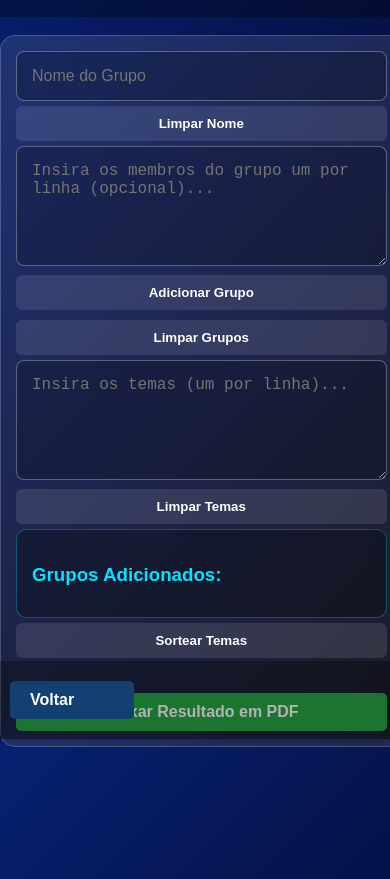
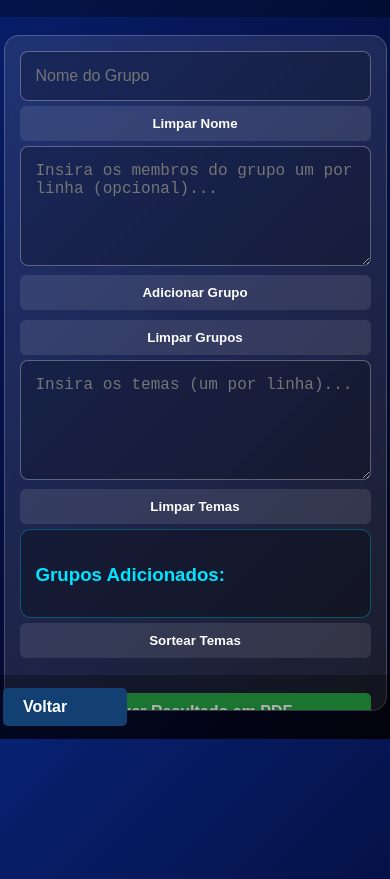
Before and after one commit to aquiliviomaria/RandTeam_Sorteio_Inteligente, a website: page randteam/sorteio_temas.html in a window 390 px wide. Shown: the part 105-984 px from the top of the page. Drawn offline with nearby package versions, Linux system fonts and the light colour scheme.

Commit message:
espero que seja ultima actualizacao do conteiner do modo temas

```diff
--- a/randteam/css/temas.css
+++ b/randteam/css/temas.css
@@ -83,8 +83,10 @@ body {
   width: 90%;
   max-width: 1200px;
   margin: auto;
+  overflow-y: auto;
+  max-height: calc(100vh - 200px);
+  margin-bottom: 80px;
 }
-
 /* Layout dos campos */
 .form-row {
   display: flex;
@@ -298,9 +300,16 @@ textarea {
     font-size: 20px;
   }
 
-  .container {
-    padding: 20px;
-    margin: 80px auto 20px;
+  @media (max-width: 768px) {
+    .container {
+      margin-top: 140px;
+      padding: 15px;
+      max-height: calc(100vh - 240px);
+    }
+
+    .footer {
+      padding: 10px;
+    }
   }
 
   .form-row {
@@ -328,9 +337,13 @@ textarea {
   }
 
   .container {
-    width: 95%;
+    max-height: calc(100vh - 200px);
   }
 
+  .footer {
+    padding: 8px;
+  }
+}
   .grupo {
     padding: 15px;
   }
```
